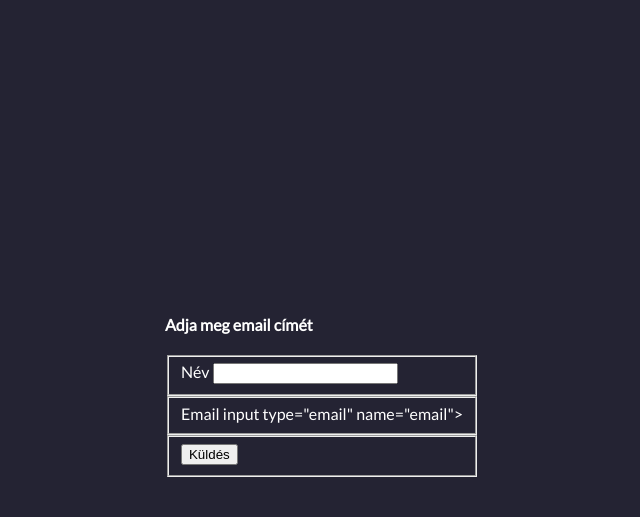
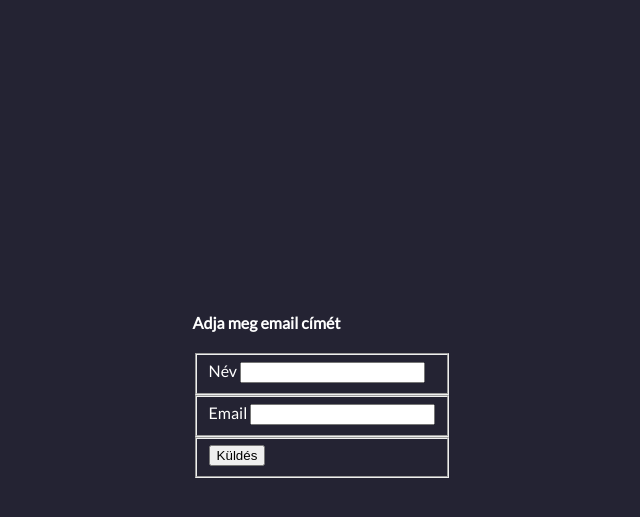
Before and after one commit to Hladgerd/seat-booker, a PHP site: the page made by private/Views/payment.view.php in a window 1280 px wide. Shown: the top 517 px of the page, without its empty margins (318-958 px from the left). Run offline with PHP 8.4, Linux system fonts and the light colour scheme; the template is opened without the code that fills it, so the values that code supplies are empty.

Commit message:
add for attribute to label tag

```diff
--- a/private/Views/payment.view.php
+++ b/private/Views/payment.view.php
@@ -13,12 +13,12 @@
     <h4>Adja meg email címét</h4>
     <form method="post">
         <fieldset>
-            <label>Név</label>
-            <input type="text" name="name">
+            <label for="name">Név</label>
+            <input type="text" name="name" id="name">
         </fieldset>
         <fieldset>
-            <label>Email</label>
-            input type="email" name="email">
+            <label for="email">Email</label>
+            <input type="email" name="email" id="email">
         </fieldset>
         <fieldset>
             <button type="submit" name="submit">Küldés</button>
```
